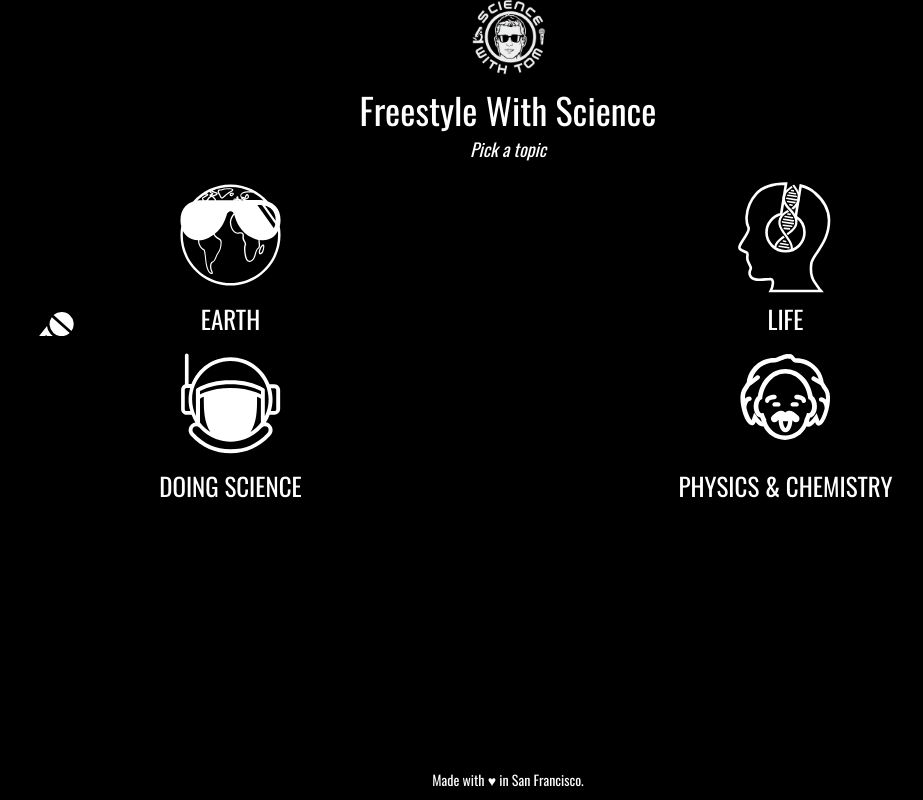
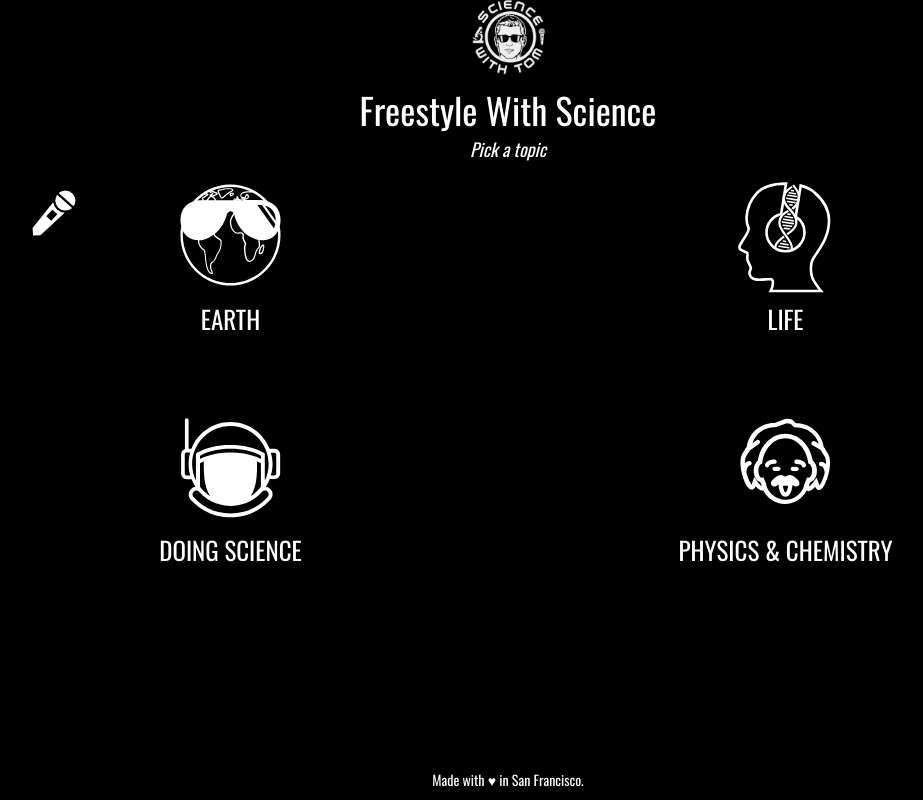
Before and after one commit to ScienceWithTom/sciencefreestyle, a plain HTML site: page index.html in a window 1280 px wide. In both pictures the pointer is over the link "EARTH". Shown: the whole page, without its empty margins (132-1055 px from the left). Drawn offline with nearby package versions, Linux system fonts and the light colour scheme.

Commit message:
Bug Fixes

```diff
--- a/data/life.csv
+++ b/data/life.csv
@@ -6,7 +6,7 @@ HEREDITY
 EVOLUTION",Word,Definition,NEW COLUMN - THREE RHYMES ONLY,Level of Difficulty,Number of Syllables,Broad Grade Level,SFUSD Grade
 Life,Ecosystems,Abiotic,"nonliving, physical features of the environment, including air, water, sunlight, soil, temperature, and climate.","all aquatic, symbiotic, log is rotten",3,4,Middle School,
 Life,Ecosystems,Abundant,existing or available in large quantities,"redundant, judgement, get funded",3,4,Middle School,
-Life,Evolution,Adapt,to adjust to new conditions,"relax, it snapped, it flapped",,,,
+Life,Evolution,Adapt,to adjust to new conditions,"relax, it snapped, it flapped",2,2,Middle School
 Life,Ecosystems,Algae,"chlorophyll-containing, plantlike protists that produce oxygen as a result of photosynthesis.","valley, finale, rally",3,4,Middle School,7
 Life,Heredity,Allele,an alternate form that a gene may have for a single trait; can be dominant or recessive.,"conceal, reveal, surreal",2,2,Middle School,6
 Life,Evolution,Anatomy,the branch of science concerned with bodily structure,"academy, vanity, malady",3,4,Middle School,
--- a/scripts/freestyle.js
+++ b/scripts/freestyle.js
@@ -48,6 +48,7 @@ let parseCSV = (topic) => {
                 for (let i=1; i<words.length; i++) {
                   let level=parseInt(words[i][5]);
                   let word=words[i];
+                  console.log(word);
                   word_levels[level].push(word);
                 }
                 // randomly switch the order of words in the dictionary
@@ -63,7 +64,6 @@ let parseCSV = (topic) => {
                   }
                 }
                 timer.setWords(word_levels[current_level]);
-                // timer.start();
             })
             .fail(() => {
                 console.error(`Error while loading the CSV`);
@@ -76,6 +76,7 @@ let stopFreestyle = () => {
     audioPlayer.pause();
     timer.reset();
     topicName = null;
+    current_level = 1;
 
     $('.countdown-container').hide();
     $('.actions').hide();
--- a/styles/styles.css
+++ b/styles/styles.css
@@ -124,8 +124,8 @@ header {
 }
 
 .topic:hover {
-    background: url('../images/mic.svg') no-repeat 65px 140px;
-    background-size: 60px 60px;
+    background: url('../images/mic.svg') no-repeat 15% 10%;
+    background-size: 5rem 5rem;
 }
 
 .topic-logo {
@@ -139,6 +139,7 @@ header {
     text-transform: uppercase;
     font-size: 25px;
     flex-basis: 100%;
+    min-height: 100px;
 
 }
 
```
